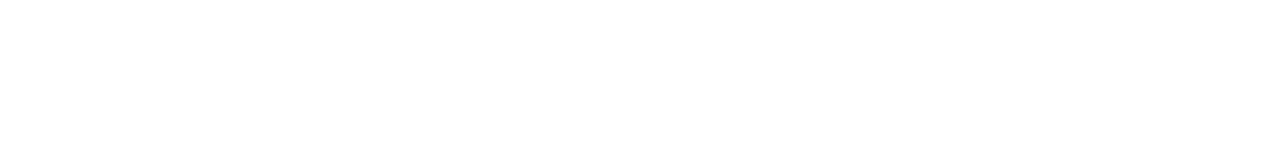
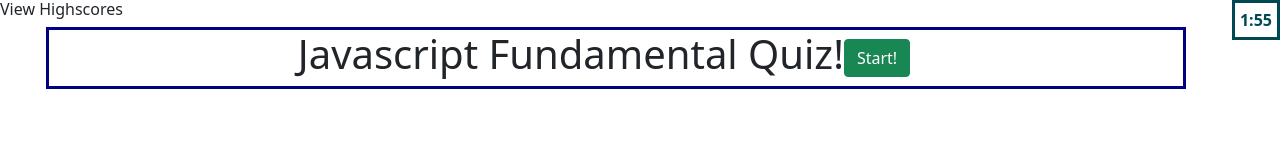
Before and after one commit to chadcourtney9/Short-Quiz, a plain HTML site: page index.html in a window 1280 px wide. Drawn offline with nearby package versions, Linux system fonts and the light colour scheme.

Commit message:
timer set up, need to add prepend

```diff
--- a/assets/script.js
+++ b/assets/script.js
@@ -0,0 +1,64 @@
+// function countdown(elementName, minutes, seconds) {
+//     var element, endTime, hours, mins, msLeft, time;
+
+//     function twoDigits(n) {
+//         return n <= 9 ? "0" + n : n;
+//     }
+
+//     function updateTimer() {
+//         msLeft = endTime - +new Date();
+//         if (msLeft < 1000) {
+//             element.innerHTML = "Time is up!";
+//         } else {
+//             time = new Date(msLeft);
+//             hours = time.getUTCHours();
+//             mins = time.getUTCMinutes();
+//             element.innerHTML =
+//                 (hours ? hours + ":" + twoDigits(mins) : mins) +
+//                 ":" +
+//                 twoDigits(time.getUTCSeconds());
+//             setTimeout(updateTimer, time.getUTCMilliseconds() + 500);
+//         }
+//     }
+
+//     element = document.getElementById(elementName);
+//     endTime = +new Date() + 1000 * (60 * minutes + seconds) + 500;
+//     updateTimer();
+// }
+
+// countdown("countdown", 2, 0);
+var startQuiz = document.getElementsByClassName("start");
+const countdown = document.getElementById('countdown');
+let timeLeft = 120;
+
+let countdownId;
+// prepend a number to timer. add event listener to startCountdown on click
+//startQuiz.
+
+function startCountdown() {
+    return setInterval(function () {
+        timeLeft--;
+        if (timeLeft < 1) {
+            clearInterval(countdownId)
+        }
+        updateTimer();
+    }, 1000)
+}
+
+function updateTimer() {
+    let mins = Math.floor(timeLeft / 60);
+    let seconds = timeLeft % 60;
+    countdown.textContent = mins + ":" + seconds;
+}
+
+function gameEnd() {
+
+    if (userFinish) {
+        clearInterval(countdownId)
+    }
+}
+
+
+
+updateTimer()
+countdownId = startCountdown()
--- a/assets/style.css
+++ b/assets/style.css
@@ -0,0 +1,22 @@
+body {
+    background-color: #355e3b;
+}
+
+#countdown {
+    float: right;
+    text-align: center;
+    border: 3px solid #004853;
+    display:inline;
+    padding: 5px;
+    color: #004853;
+    font-weight: bolder;
+}
+.container {
+    display: flex;
+    justify-content: center;
+    align-items: center;
+    text-align: center;
+    margin: auto;
+    width: 50%;
+    border: 3px solid navy;
+}
--- a/index.html
+++ b/index.html
@@ -4,13 +4,23 @@
         <meta charset="UTF-8">
         <meta name="viewport" content="width=device-width, initial-scale=1.0">
         <title></title>
-        <link rel="stylesheet" href="assets/style.css">
+        <link rel="stylesheet" href="./assets/style.css">
+        <link href="https://cdn.jsdelivr.net/npm/bootstrap@5.0.0-beta1/dist/css/bootstrap.min.css" rel="stylesheet" integrity="sha384-giJF6kkoqNQ00vy+HMDP7azOuL0xtbfIcaT9wjKHr8RbDVddVHyTfAAsrekwKmP1" crossorigin="anonymous">
+
       </head>
 
 
       <body>
-
-        <script src="assets/script.js"></script>
+        <div>
+          <span id="countdown"></span>
+        </div>
+        <h6>View Highscores</h6>
+        <div class="container">
+          <div class="row"></div>
+          <h1 class="">Javascript Fundamental Quiz!</h1>
+        <button type="button" class="btn btn-success start">Start!</button>
+        </div>
+        <script src="./assets/script.js"></script>
       </body>
 
 </html>
```
